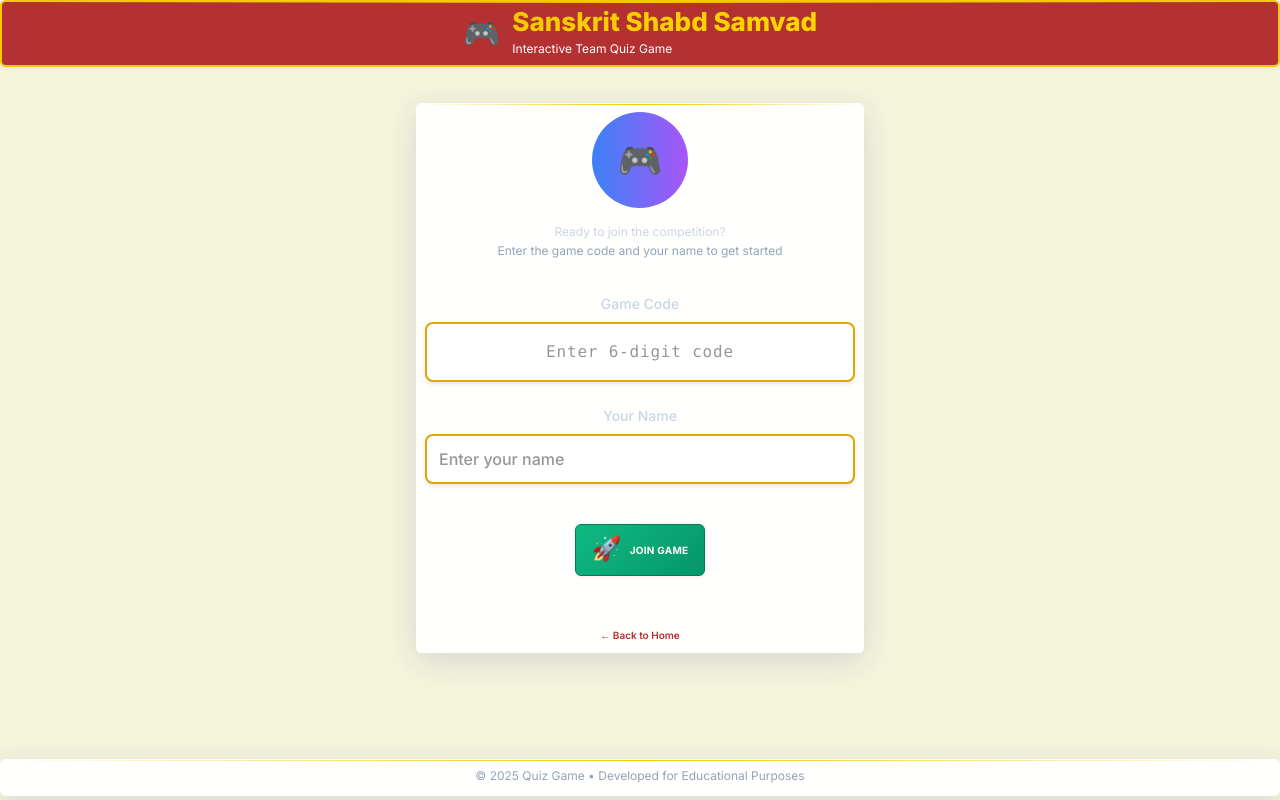
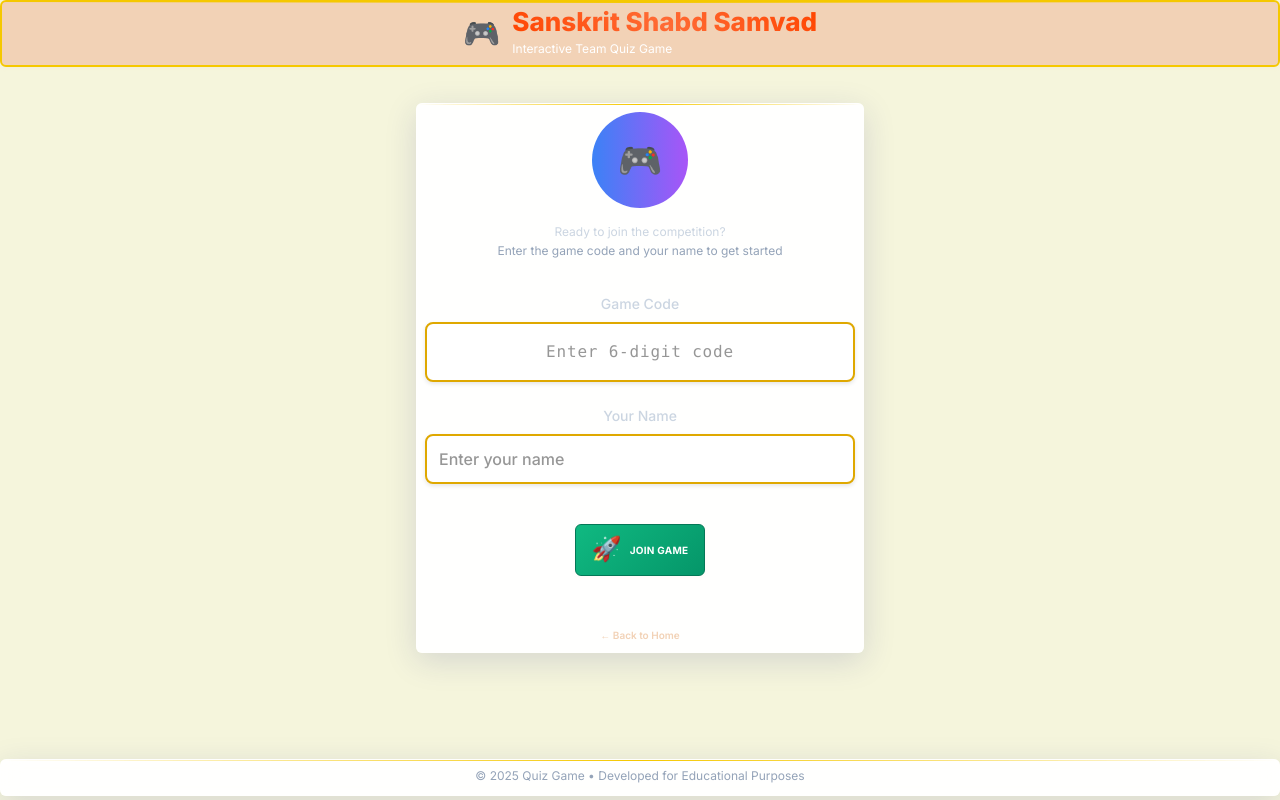
Before and after one commit to SomyaDwivedi/sanskrit-game-client, a React (Create React App) app in the folder frontend/: page /join in a window 1280 px wide. Built offline with nearby package versions, Linux system fonts and the light colour scheme.

Commit message:
Updated color variables for improved UI consistency and enhanced question and answer card styles for better visibility and spacing.

```diff
--- a/frontend/src/styles/index.css
+++ b/frontend/src/styles/index.css
@@ -5,17 +5,17 @@
 
 /* Light Mode Variables Only */
 :root {
-  /* Primary Deep Red Colors */
-  --primary: #b33131;
-  --primary-dark: #8b2525;
-  --primary-light: #cc4444;
-  --primary-lighter: #a82e2e;
+  /* Primary Color Changed to Provided Color */
+  --primary: rgba(242, 210, 182, 1);
+  --primary-dark: rgba(220, 190, 165, 1);
+  --primary-light: rgba(250, 220, 195, 1);
+  --primary-lighter: rgba(245, 215, 190, 1);
 
   /* Saffron/Gold Colors */
   --secondary: #f5c800;
   --secondary-dark: #dfa800;
   --accent: #f39800;
-  --success: #b33131;
+  --success: rgba(242, 210, 182, 1);
   --warning: #f14c11;
 
   /* Background Colors */
@@ -27,9 +27,9 @@
   --bg-input-focus: #ffffff;
 
   /* Header specific colors */
-  --header-bg-game: #b33131;
+  --header-bg-game: rgba(242, 210, 182, 1);
   --header-text-game: #ffffff;
-  --header-bg: #b33131;
+  --header-bg: rgba(242, 210, 182, 1);
   --header-text: #ffffff;
   --header-accent: #f5c800;
 
@@ -42,7 +42,7 @@
   --text-secondary: #4a2f1c;
   --text-muted: #6b4423;
   --text-light: #8b5a2a;
-  --text-accent: #b33131;
+  --text-accent: rgba(242, 210, 182, 1);
   --text-on-red: #ffffff;
   --text-input: #1a1a1a;
   --text-placeholder: #8b6b47;
@@ -50,22 +50,22 @@
   /* Border Colors */
   --border: #dfa800;
   --border-light: #f0d000;
-  --border-dark: #b33131;
+  --border-dark: rgba(242, 210, 182, 1);
   --border-accent: #f39800;
   --border-input: #e6b800;
-  --border-input-focus: #b33131;
+  --border-input-focus: rgba(242, 210, 182, 1);
 
   /* Glass/Card Effects */
   --glass: rgba(255, 255, 255, 0.98);
-  --glass-border: rgba(179, 49, 49, 0.2);
-  --glass-shadow: rgba(179, 49, 49, 0.15);
-  --card-shadow: 0 1px 4px rgba(179, 49, 49, 0.12);
-  --card-shadow-hover: 0 2px 8px rgba(179, 49, 49, 0.18);
+  --glass-border: rgba(242, 210, 182, 0.2);
+  --glass-shadow: rgba(242, 210, 182, 0.15);
+  --card-shadow: 0 1px 4px rgba(242, 210, 182, 0.12);
+  --card-shadow-hover: 0 2px 8px rgba(242, 210, 182, 0.18);
 
   /* Team Colors */
-  --team-red: #b33131;
+  --team-red: rgba(242, 210, 182, 1);
   --team-blue: #3b82f6;
-  --team-red-bg: rgba(179, 49, 49, 0.08);
+  --team-red-bg: rgba(242, 210, 182, 0.08);
   --team-blue-bg: rgba(59, 130, 246, 0.08);
 
   /* Special Effects */
@@ -280,15 +280,16 @@ header *,
   color: var(--text-secondary);
 }
 
-/* EXTRA COMPACT QUESTION CARD FOR PLAYER VIEW */
+/* IMPROVED QUESTION CARD - MUCH LARGER AND BETTER PROPORTIONED */
 .question-card {
-  padding: 0.5rem !important; /* Much smaller for player view */
-  margin-bottom: 0.375rem !important;
+  padding: 1.5rem !important; /* Much larger padding */
+  margin-bottom: 0.75rem !important;
   background: linear-gradient(135deg, var(--glass), var(--bg-secondary));
   border: 2px solid var(--primary) !important;
-  border-radius: 8px;
-  box-shadow: 0 2px 8px rgba(179, 49, 49, 0.2);
+  border-radius: 12px !important; /* Larger border radius */
+  box-shadow: 0 4px 16px rgba(242, 210, 182, 0.3);
   position: relative;
+  min-height: 6rem !important; /* Ensure adequate height */
 }
 
 .question-card::before {
@@ -304,17 +305,18 @@ header *,
     var(--secondary),
     var(--accent)
   );
-  border-radius: 8px;
+  border-radius: 12px;
   z-index: -1;
 }
 
 .question-card h2 {
-  font-size: 0.875rem !important; /* Smaller for player view */
-  line-height: 1.2 !important;
+  font-size: 1.25rem !important; /* Much larger text for better visibility */
+  line-height: 1.3 !important;
   margin-bottom: 0 !important;
   text-align: center;
   font-weight: 700 !important;
   color: var(--text-primary);
+  padding: 0.5rem 0 !important;
 }
 
 .question-header {
@@ -335,61 +337,71 @@ header *,
   color: var(--text-muted);
 }
 
-/* EXTRA COMPACT ANSWER GRID FOR PLAYER VIEW */
+/* BETTER PROPORTIONED ANSWER GRID - FLEXIBLE AND WELL-SPACED */
 .answer-grid {
   display: flex !important;
   flex-direction: column !important;
-  gap: 0.1875rem !important; /* Even smaller gap */
+  gap: 0.75rem !important; /* Better spacing between tiles */
   flex: 1 !important;
   overflow-y: auto !important;
-  padding: 0.0625rem;
+  padding: 0.5rem;
+  justify-content: space-evenly !important; /* Distribute tiles evenly */
+  align-items: stretch !important; /* Make all tiles same width */
 }
 
 .answer-card {
-  padding: 0.375rem !important; /* Smaller for player view */
-  border-radius: 6px !important;
-  min-height: 1.75rem !important; /* Smaller height */
+  padding: 1.5rem 1rem !important; /* Better proportioned padding */
+  border-radius: 12px !important; /* Rounded corners to match question card */
+  min-height: 5rem !important; /* Proper height that looks proportional */
   display: flex !important;
   align-items: center !important;
   justify-content: space-between !important;
   background: var(--glass);
-  border: 1px solid var(--glass-border);
-  box-shadow: var(--card-shadow);
+  border: 2px solid var(--glass-border) !important; /* Thicker border */
+  box-shadow: 0 4px 12px rgba(242, 210, 182, 0.15);
   transition: all 0.3s ease;
+  flex: 1 !important; /* Equal size distribution */
+  max-height: 6rem !important; /* Prevent tiles from getting too tall */
 }
 
 .answer-card:hover {
-  box-shadow: var(--card-shadow-hover);
-  transform: translateY(-1px);
+  box-shadow: 0 6px 20px rgba(242, 210, 182, 0.25);
+  transform: translateY(-2px);
   border-color: var(--border-accent);
+  background: var(--bg-card-hover);
 }
 
 .answer-card.revealed {
   background: linear-gradient(135deg, var(--secondary), #fff8e1) !important;
-  border: 1px solid var(--primary) !important;
-  box-shadow: 0 2px 12px rgba(245, 200, 0, 0.3);
+  border: 2px solid var(--primary) !important;
+  box-shadow: 0 4px 20px rgba(245, 200, 0, 0.4);
 }
 
 .answer-card .answer-text {
-  font-size: 0.6875rem !important; /* Smaller text for player view */
+  font-size: 1.125rem !important; /* Larger, more readable text */
   font-weight: 600 !important;
-  line-height: 1.2 !important;
+  line-height: 1.4 !important;
   flex: 1;
-  padding-right: 0.375rem;
+  padding-right: 1rem;
   color: var(--text-primary);
+  display: flex;
+  align-items: center;
 }
 
 .answer-card .answer-points {
-  font-size: 0.6875rem !important; /* Smaller points */
+  font-size: 1.25rem !important; /* Larger points display */
   font-weight: 800 !important;
-  padding: 0.1875rem 0.375rem !important; /* Much smaller padding */
-  border-radius: 4px !important;
-  min-width: 1.75rem !important;
+  padding: 0.75rem 1rem !important; /* Better proportioned padding */
+  border-radius: 8px !important;
+  min-width: 4rem !important; /* Wider points area */
   text-align: center !important;
-  box-shadow: 0 1px 4px rgba(0, 0, 0, 0.1);
+  box-shadow: 0 2px 8px rgba(0, 0, 0, 0.15);
   background: linear-gradient(135deg, var(--secondary), var(--accent));
   color: var(--text-primary);
-  border: 1px solid var(--primary);
+  border: 2px solid var(--primary);
+  display: flex;
+  align-items: center;
+  justify-content: center;
 }
 
 /* EXTRA COMPACT INPUT AREA FOR PLAYER VIEW */
@@ -432,9 +444,9 @@ header *,
 
 .input-field:focus {
   outline: none;
-  border-color: #b33131 !important;
+  border-color: rgba(242, 210, 182, 1) !important;
   background: #ffffff !important;
-  box-shadow: 0 0 0 3px rgba(179, 49, 49, 0.2), 0 4px 8px rgba(0, 0, 0, 0.1);
+  box-shadow: 0 0 0 3px rgba(242, 210, 182, 0.2), 0 4px 8px rgba(0, 0, 0, 0.1);
   transform: translateY(-1px);
 }
 
@@ -771,11 +783,11 @@ a:hover {
   width: 40px;
   height: 40px;
   border: 3px solid #f3f3f3;
-  border-top: 3px solid #b33131;
+  border-top: 3px solid rgba(242, 210, 182, 1);
   border-right: 3px solid #f39800;
   border-radius: 50%;
   animation: spin 1s linear infinite;
-  box-shadow: 0 0 10px rgba(179, 49, 49, 0.3);
+  box-shadow: 0 0 10px rgba(242, 210, 182, 0.3);
 }
 
 /* Enhanced glass effects */
@@ -871,7 +883,7 @@ a:hover {
 
 /* Game code display enhancement */
 .game-code-display {
-  background: linear-gradient(135deg, #b33131, #f39800);
+  background: linear-gradient(135deg, rgba(242, 210, 182, 1), #f39800);
   -webkit-background-clip: text;
   -webkit-text-fill-color: transparent;
   background-clip: text;
@@ -883,6 +895,35 @@ a:hover {
 .devanagari-text {
   font-family: "Noto Sans Devanagari", "Inter", sans-serif;
   font-weight: 500;
+}
+
+/* Sanskrit Title Color Override */
+.gradient-text-primary,
+h1.gradient-text-primary {
+  background: linear-gradient(
+    45deg,
+    #ff4500 0%,
+    #ff6b35 50%,
+    #ff4500 100%
+  ) !important;
+  -webkit-background-clip: text !important;
+  -webkit-text-fill-color: transparent !important;
+  background-clip: text !important;
+}
+
+/* Header title specific styling */
+header h1,
+.glass-card.header-card h1 {
+  background: linear-gradient(
+    45deg,
+    #ff4500 0%,
+    #ff6b35 50%,
+    #ff4500 100%
+  ) !important;
+  -webkit-background-clip: text !important;
+  -webkit-text-fill-color: transparent !important;
+  background-clip: text !important;
+  color: transparent !important;
 }
 
 /* ========================================= */
@@ -978,8 +1019,8 @@ a:hover {
   }
 
   .answer-card {
-    padding: 0.375rem !important;
-    min-height: 1.75rem !important;
+    padding: 0.75rem !important;
+    min-height: 3.5rem !important;
   }
 }
 
@@ -998,6 +1039,7 @@ a:hover {
 
   .answer-card {
     padding: 0.5rem !important;
+    min-height: 3rem !important;
   }
 
   .question-card h2 {
@@ -1033,11 +1075,11 @@ a:hover {
 
   .answer-card {
     padding: 0.375rem !important;
-    min-height: 1.5rem !important;
+    min-height: 2.5rem !important;
   }
 
   .answer-card .answer-text {
-    font-size: 0.625rem !important;
+    font-size: 0.875rem !important;
   }
 
   .input-field {
```
